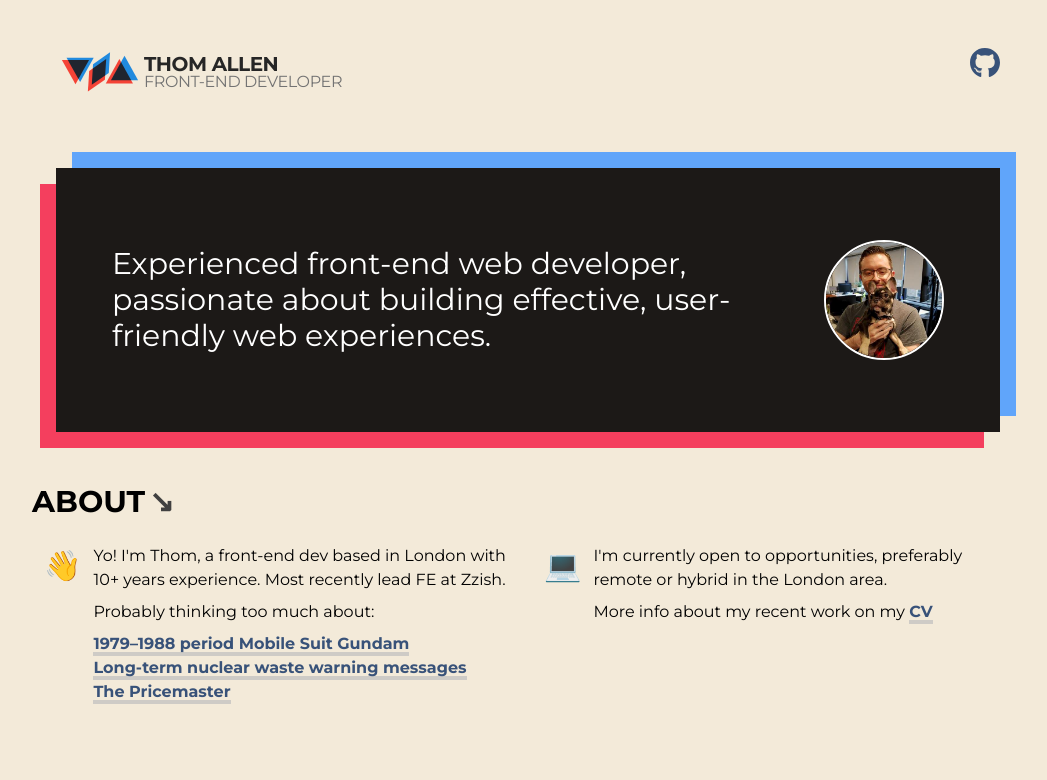
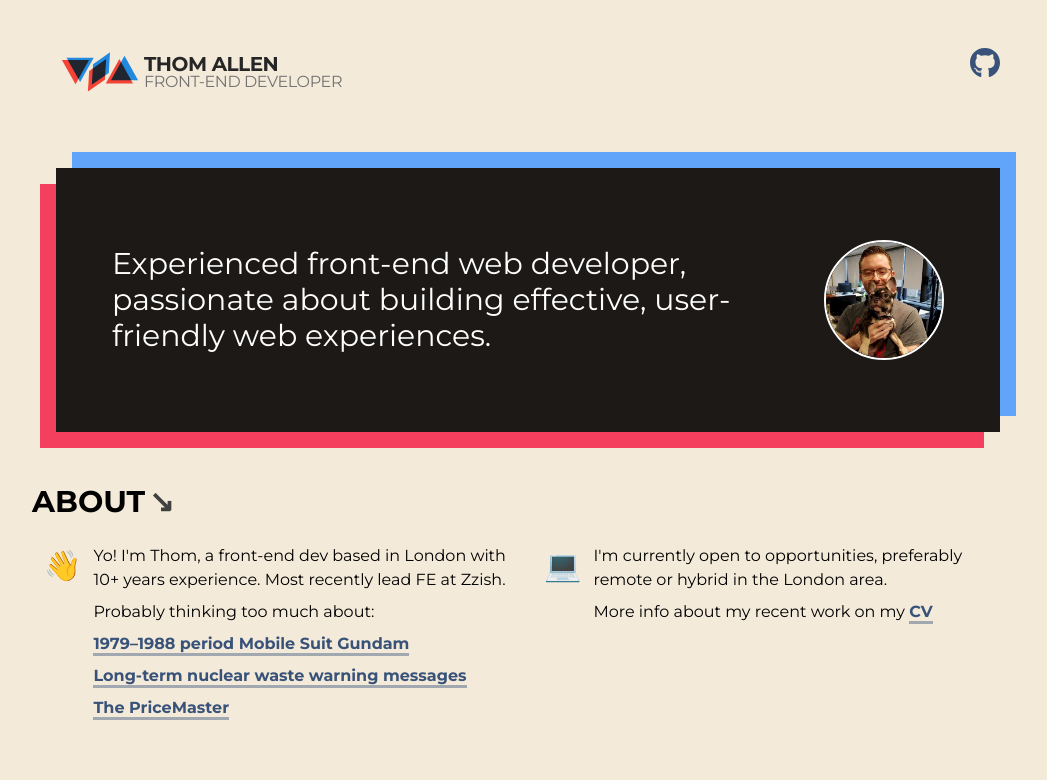
Before and after one commit to tjallen/thomjamesallen, a Next.js app: page / in a window 1280 px wide. Shown: the top 780 px of the page, without its empty margins (112-1159 px from the left). Built offline with nearby package versions, Linux system fonts and the light colour scheme.

Commit message:
Simplify link hover for now

```diff
--- a/app/components/About.tsx
+++ b/app/components/About.tsx
@@ -13,11 +13,13 @@ export function About() {
               experience. Most recently lead FE at Zzish.
             </p>
             <p>Probably thinking too much about:</p>
-            <ul>
+            <ul className="flex flex-col space-y-2">
               <li>
                 <a
                   href="https://www.youtube.com/watch?v=X82QTT_vJI0"
                   title="Zeta Gundam OP1"
+                  target="_blank"
+                  rel="noopener noreferrer"
                 >
                   1979&ndash;1988 period Mobile Suit Gundam
                 </a>
@@ -26,6 +28,8 @@ export function About() {
                 <a
                   href="https://en.wikipedia.org/wiki/Long-term_nuclear_waste_warning_messages"
                   title="Long-term nuclear waste warning messages on Wikipedia. Treat yourself"
+                  target="_blank"
+                  rel="noopener noreferrer"
                 >
                   Long-term nuclear waste warning messages
                 </a>
@@ -33,9 +37,11 @@ export function About() {
               <li>
                 <a
                   href="https://www.youtube.com/watch?v=CUmmxW7Ksc8"
-                  title="The Pricemaster. Everything is for sale"
+                  title="The PriceMaster. Everything is for sale"
+                  target="_blank"
+                  rel="noopener noreferrer"
                 >
-                  The Pricemaster
+                  The PriceMaster
                 </a>
               </li>
             </ul>
@@ -50,7 +56,12 @@ export function About() {
             </p>
             <p>
               More info about my recent work on my{" "}
-              <a href="/TJA_CV.pdf" title="My CV">
+              <a
+                href="/TJA_CV.pdf"
+                title="My CV"
+                target="_blank"
+                rel="noopener noreferrer"
+              >
                 CV
               </a>
             </p>
--- a/app/globals.css
+++ b/app/globals.css
@@ -5,13 +5,19 @@
 a {
   position: relative;
   overflow: hidden;
-  text-decoration: none;
   color: #385279;
+  border-bottom: 0.2rem solid #38527970;
   font-weight: bold;
 }
 
-a::after {
+a:hover {
+  transition: border-bottom 0.3s linear;
+  border-bottom: 0.2rem solid #385279;
+}
+
+/* a::after {
   position: absolute;
+  display: inline-block;
   transition: 0.3s cubic-bezier(0.2, 0.2, 0.2, 2);
   content: "";
   background: #385279;
@@ -38,7 +44,7 @@ a.no-underline:after {
 ul li a:hover:after,
 a.no-underline:hover:after {
   opacity: 0.2;
-}
+} */
 
 p {
   margin-bottom: 0.5rem;
```
